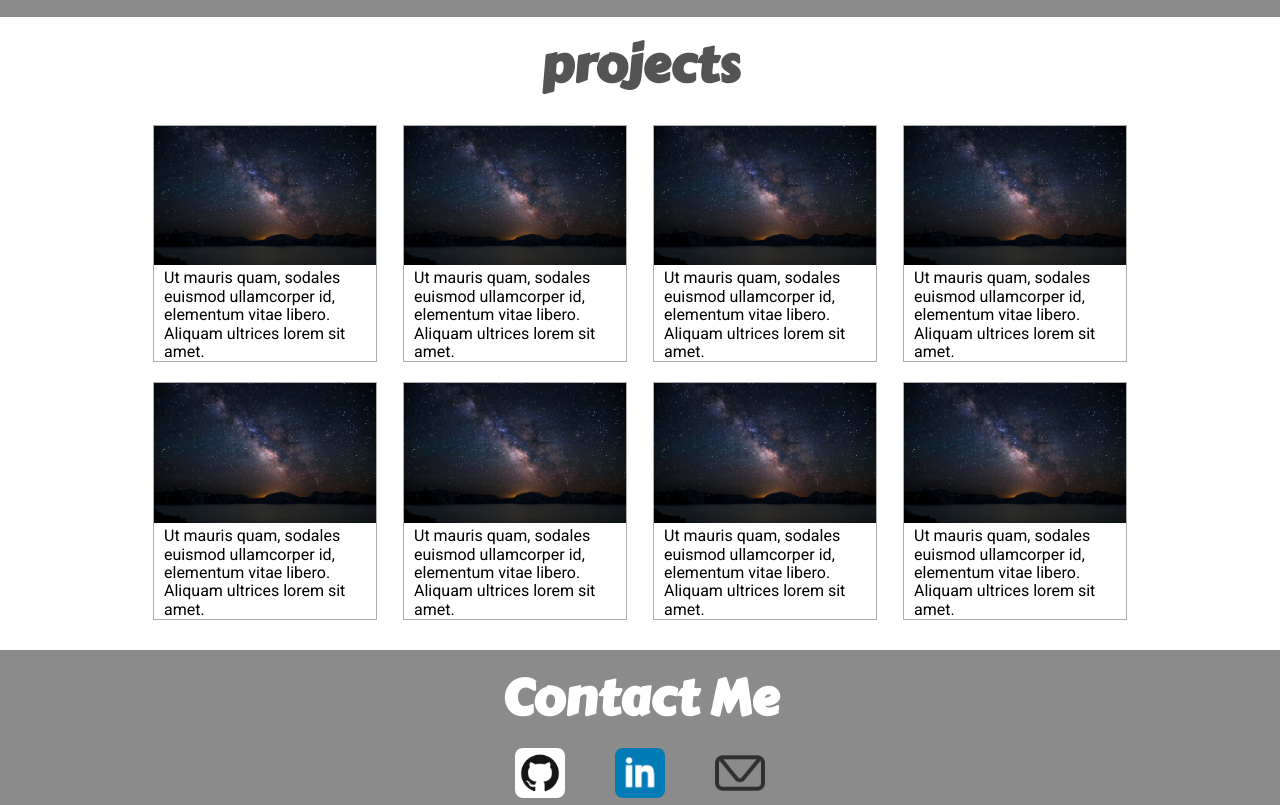
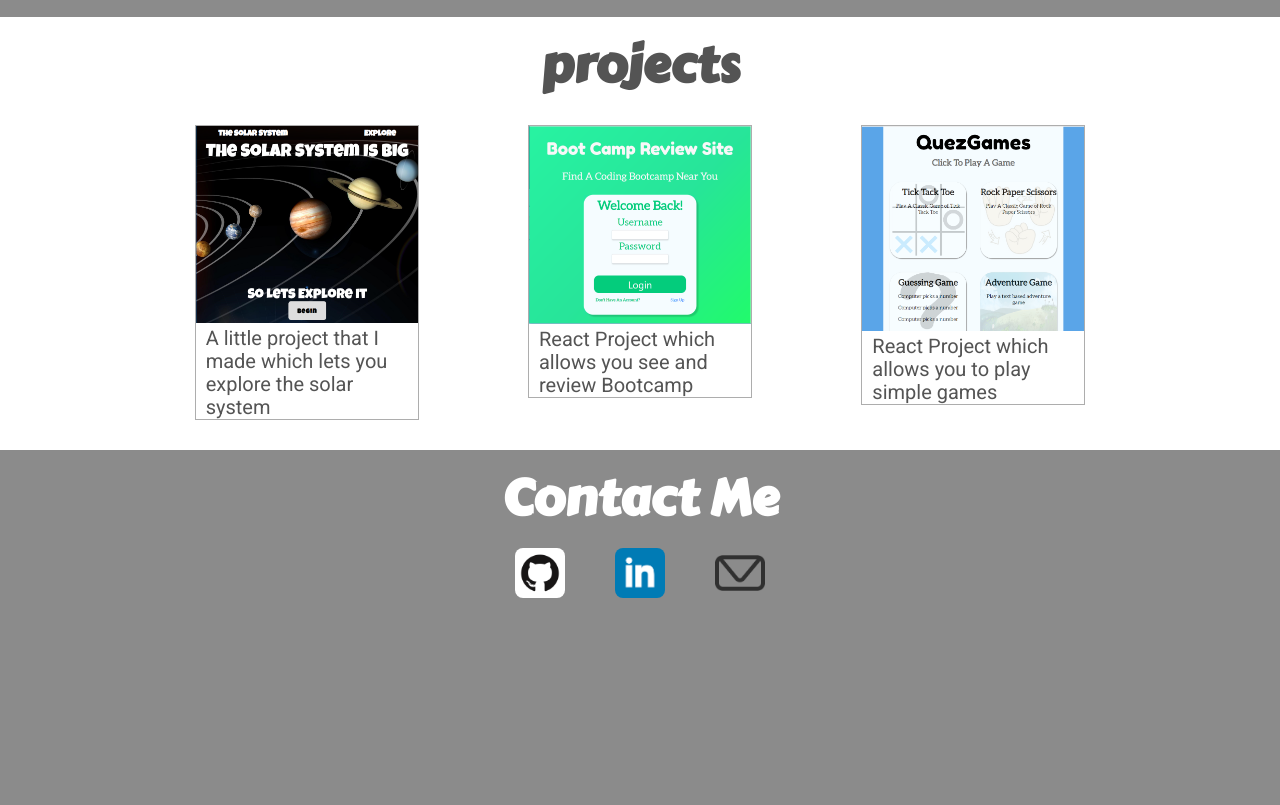
Before and after one commit to williamj1788/Portfolio-Website-V3.0, a website: page index.html in a window 1280 px wide. Shown: the part 1588-2393 px from the top of the page. Drawn offline with Linux system fonts and the light colour scheme.

Commit message:
updated skills and project sections

```diff
--- a/index.html
+++ b/index.html
@@ -69,45 +69,25 @@
             <h3 class="heading">projects</h3>
             <div id="project-container">
                 <div class="project">
-                    <img src="./Img/Background.jpg" alt="Project picture" class="project-img">
-                    <p class="project-description">Ut mauris quam, sodales euismod ullamcorper id, elementum vitae libero. Aliquam ultrices lorem sit amet.</p>
+                    <img src="./Img/Project Images/SolarSystem.png" alt="Project picture" class="project-img">
+                    <p class="project-description">A little project that I made which lets you explore the solar system</p>
                 </div>
                 <div class="project">
-                    <img src="./Img/Background.jpg" alt="Project picture" class="project-img">
-                    <p class="project-description">Ut mauris quam, sodales euismod ullamcorper id, elementum vitae libero. Aliquam ultrices lorem sit amet.</p>
+                    <img src="./Img/Project Images/BootCamp.png" alt="Project picture" class="project-img">
+                    <p class="project-description">React Project which allows you see and review Bootcamp</p>
                 </div>
                 <div class="project">
-                    <img src="./Img/Background.jpg" alt="Project picture" class="project-img">
-                    <p class="project-description">Ut mauris quam, sodales euismod ullamcorper id, elementum vitae libero. Aliquam ultrices lorem sit amet.</p>
-                </div>
-                <div class="project">
-                    <img src="./Img/Background.jpg" alt="Project picture" class="project-img">
-                    <p class="project-description">Ut mauris quam, sodales euismod ullamcorper id, elementum vitae libero. Aliquam ultrices lorem sit amet.</p>
-                </div>
-                <div class="project">
-                    <img src="./Img/Background.jpg" alt="Project picture" class="project-img">
-                    <p class="project-description">Ut mauris quam, sodales euismod ullamcorper id, elementum vitae libero. Aliquam ultrices lorem sit amet.</p>
-                </div>
-                <div class="project">
-                    <img src="./Img/Background.jpg" alt="Project picture" class="project-img">
-                    <p class="project-description">Ut mauris quam, sodales euismod ullamcorper id, elementum vitae libero. Aliquam ultrices lorem sit amet.</p>
-                </div>
-                <div class="project">
-                    <img src="./Img/Background.jpg" alt="Project picture" class="project-img">
-                    <p class="project-description">Ut mauris quam, sodales euismod ullamcorper id, elementum vitae libero. Aliquam ultrices lorem sit amet.</p>
-                </div>
-                <div class="project">
-                    <img src="./Img/Background.jpg" alt="Project picture" class="project-img">
-                    <p class="project-description">Ut mauris quam, sodales euismod ullamcorper id, elementum vitae libero. Aliquam ultrices lorem sit amet.</p>
+                    <img src="./Img/Project Images/QuezGames.png" alt="Project picture" class="project-img">
+                    <p class="project-description">React Project which allows you to play simple games</p>
                 </div>
             </div>
         </section>
         <section id="contact">
             <h3 class="heading">Contact Me</h3>
             <div id="icon-container">
-                <a href="#"><img src="./Img/GitHub.png" alt="GitHub Icon" class="icon"></a>
-                <a href="#"><img src="./Img/Linkedin.png" alt="Linkedin Icon" class="icon"></a>
-                <a href="#"><img src="./Img/Emai.png" alt="Email Icon" class="icon"></a>
+                <a href="https://github.com/williamj1788" target="_blank"><img src="./Img/GitHub.png" alt="GitHub Icon" class="icon"></a>
+                <a href="https://www.linkedin.com/in/jacquez-williams-5a446817a/" target="_blank"><img src="./Img/Linkedin.png" alt="Linkedin Icon" class="icon"></a>
+                <img src="./Img/Emai.png" alt="Email Icon" class="icon">
             </div>
         </section>
     </body>
--- a/index.scss
+++ b/index.scss
@@ -125,7 +125,7 @@ nav{
         display: grid;
         width: 850px;
         height: 270px;
-        transition: 1s;
+        // transition: 1s;
         min-height: fit-content;
         margin: 0 auto;
         padding: 20px 0;
@@ -143,7 +143,9 @@ nav{
 
         .skill{
             background-color: #292929;
+            border:2px solid #292929;
             display: flex;
+            transition: 0.5s;
             p{
                 text-align: center;
                 margin: auto;
@@ -151,6 +153,9 @@ nav{
                 font-weight: bold;
                 font-size: 20px;
             }
+        }
+        .skill:hover{
+            background-color: #686868;
         }
         .Html{
             grid-area: Html;
@@ -222,6 +227,8 @@ nav{
             .project-description{
                 margin: 0;
                 padding: 0 10px;
+                font-size: 20px;
+                color: #545454;
             }
         }
     }
```
Also changed, not shown: Img/Project Images/BootCamp.png (added), Img/Project Images/QuezGames.png (added), Img/Project Images/SolarSystem.png (added), index.css, 1 other file.
